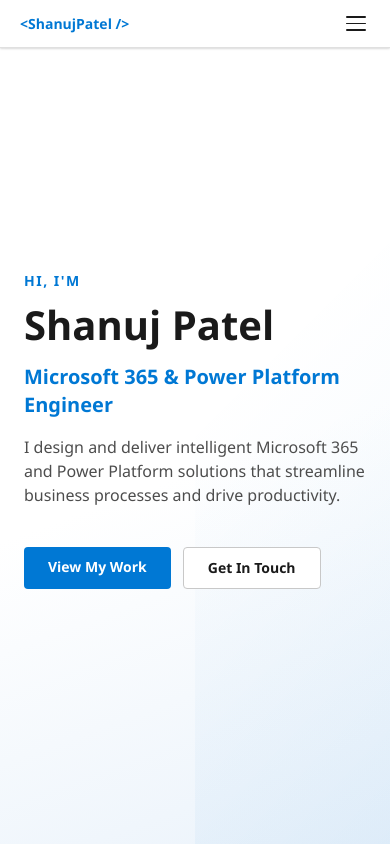
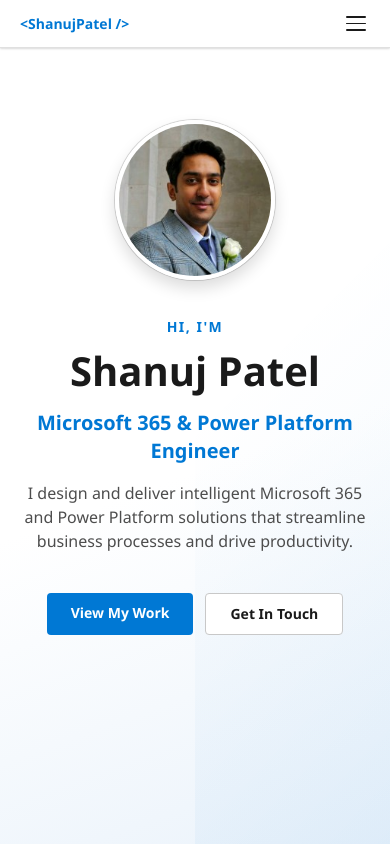
Before and after one commit to ShanujPatel/portfolio, a React (Vite) app: page / in a window 390 px wide. Shown: the top 844 px of the page. Built offline with nearby package versions, Linux system fonts and the light colour scheme.

Commit message:
add photo

```diff
--- a/src/components/Hero.jsx
+++ b/src/components/Hero.jsx
@@ -1,3 +1,4 @@
+import profilePhoto from '../assets/profile.jpg'
 import styles from './Hero.module.css'
 
 export default function Hero() {
@@ -15,6 +16,9 @@
           <a href="#contact" className={styles.secondary}>Get In Touch</a>
         </div>
       </div>
+      <div className={styles.photoWrap}>
+        <img src={profilePhoto} alt="Shanuj Patel" className={styles.photo} />
+      </div>
       <div className={styles.blob} aria-hidden="true" />
     </section>
   )
--- a/src/components/Hero.module.css
+++ b/src/components/Hero.module.css
@@ -5,7 +5,6 @@
   padding: 96px 24px 80px;
   position: relative;
   overflow: hidden;
-  /* Fluent 2 hero: clean white with a subtle brand-tinted gradient */
   background: linear-gradient(160deg, #ffffff 55%, #ebf3fb 100%);
 }
 
@@ -15,6 +14,57 @@
   max-width: 960px;
   margin: 0 auto;
   width: 100%;
+  /* leave room for the photo on the right */
+  padding-right: 260px;
+}
+
+/* Circular profile photo */
+.photoWrap {
+  position: absolute;
+  right: max(40px, calc(50% - 440px));
+  top: 50%;
+  transform: translateY(-50%);
+  z-index: 2;
+}
+
+.photo {
+  width: 220px;
+  height: 220px;
+  border-radius: 50%;
+  object-fit: cover;
+  object-position: top;
+  border: 4px solid #fff;
+  box-shadow: var(--shadow-lg), 0 0 0 1px var(--border);
+}
+
+@media (max-width: 780px) {
+  .hero {
+    flex-direction: column;
+    text-align: center;
+    padding-top: 120px;
+    padding-bottom: 60px;
+  }
+
+  .content {
+    padding-right: 0;
+    order: 2;
+  }
+
+  .photoWrap {
+    position: static;
+    transform: none;
+    order: 1;
+    margin-bottom: 32px;
+  }
+
+  .photo {
+    width: 160px;
+    height: 160px;
+  }
+
+  .actions {
+    justify-content: center;
+  }
 }
 
 .greeting {
```
Also changed, not shown: src/assets/profile.jpg (added).
